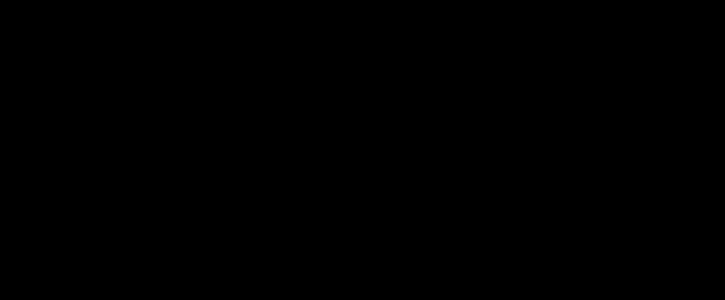
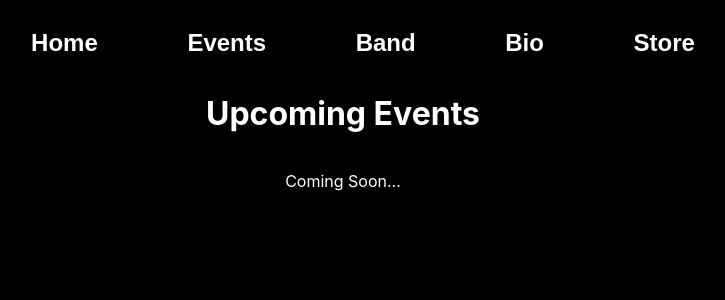
Before and after one commit to JesusFernandoRios/theocide, a Next.js app: page /Events in a window 1280 px wide. Shown: the top 300 px of the page, without its empty margins (297-1022 px from the left). Built offline with nearby package versions, Linux system fonts and the light colour scheme.

Commit message:
updated events page

```diff
--- a/pages/Events.js
+++ b/pages/Events.js
@@ -1,9 +1,17 @@
-import React from 'react'
+import NavBar from '../components/NavBar'
+import styles from '../styles/EventsPage.module.css'
 
 function Events() {
     return (
-        <div>
-            <h1>Events</h1>
+        <div className={styles.container}>
+
+            <NavBar/>
+
+            <h1>Upcoming Events</h1>
+
+            <div>
+                <p>Coming Soon...</p>
+            </div>
         </div>
     )
 }
--- /dev/null
+++ b/styles/EventsPage.module.css
@@ -0,0 +1,7 @@
+.container {
+    display: flex;
+    flex-direction: column;
+    justify-content: center;
+    text-align: center;
+    color: white;
+}
```
